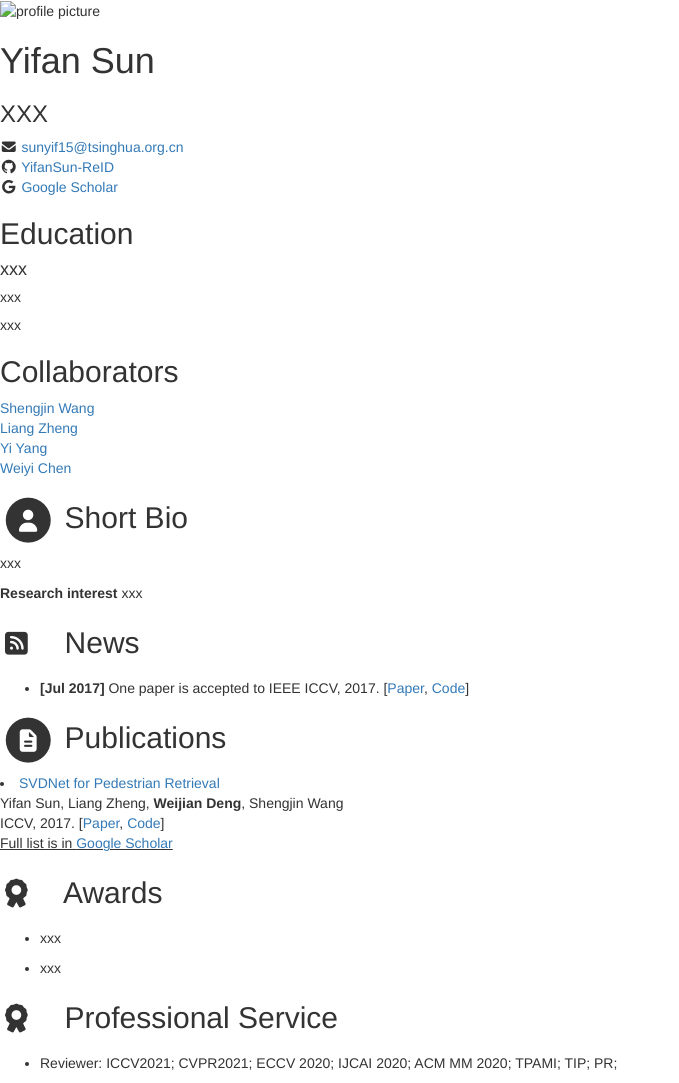
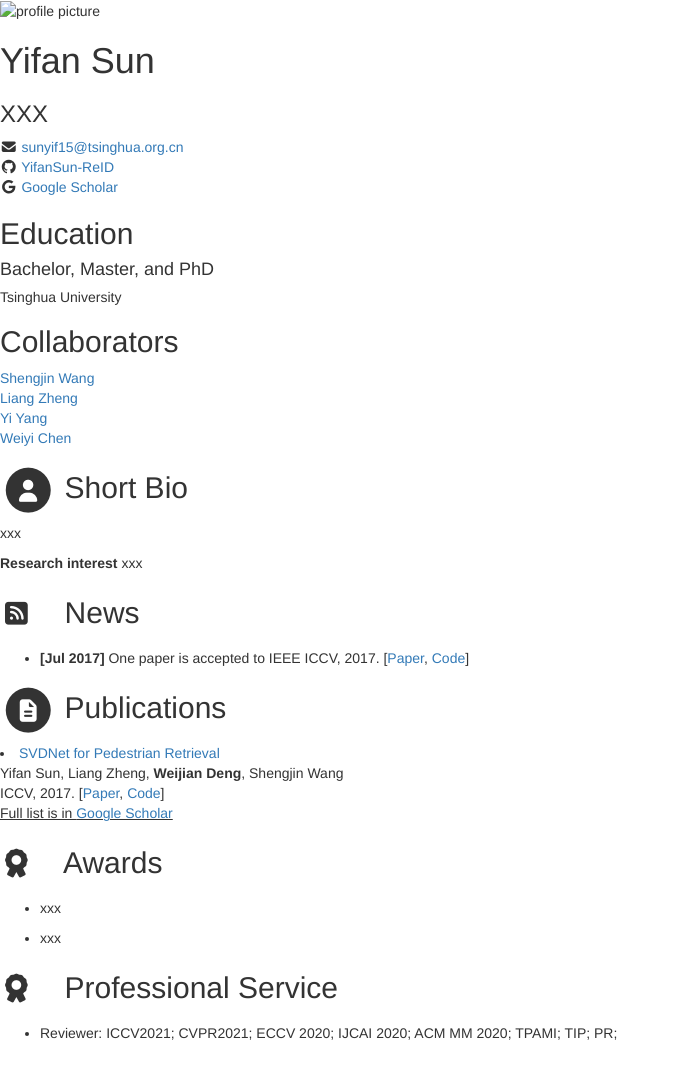
Before and after one commit to YifanSun-ReID/YifanSun-ReID.github.io, a Jekyll site: the page built from index.html, in a window 1280 px wide. Shown: the whole page, without its empty margins (0-679 px from the left). Built offline with Jekyll 4.4.1, drawn with Linux system fonts in a browser that asks for light colours; nearby versions of some CDN libraries; library files that are not in the unit come from our copies; a script that is not in the unit is left out; after the commit the page ends 1053 px from its top, so only the background shows below that.

Commit message:
Update data.yml

```diff
--- a/_data/data.yml
+++ b/_data/data.yml
@@ -72,12 +72,11 @@ projects:
 
 
 education:
-  - degree: xxx
-    university: xxx
-    time: xxx
+  - degree: Bachelor, Master, and PhD
+    university: Tsinghua University
+#    time: xxx
     details: |
-      - xxx
-      - xxx
+      - Computer Vision
 
 
 publications:
```
